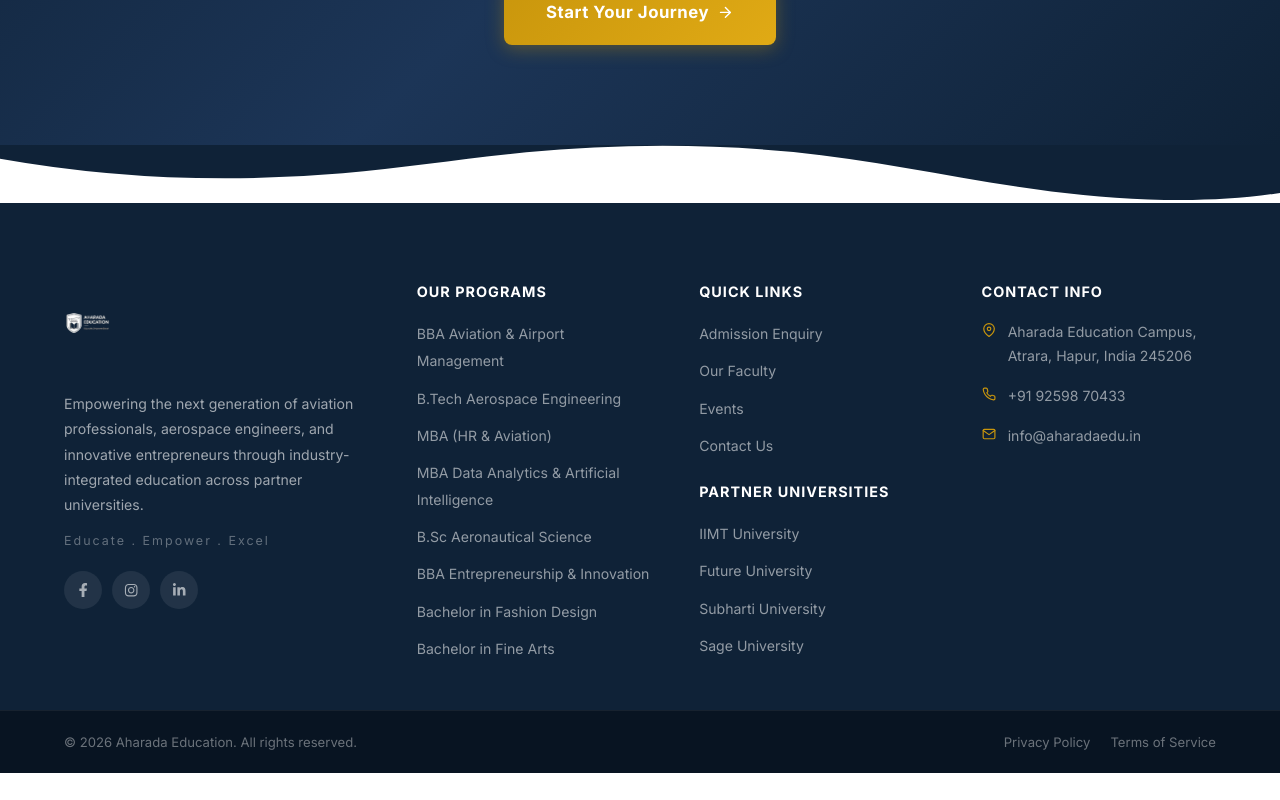
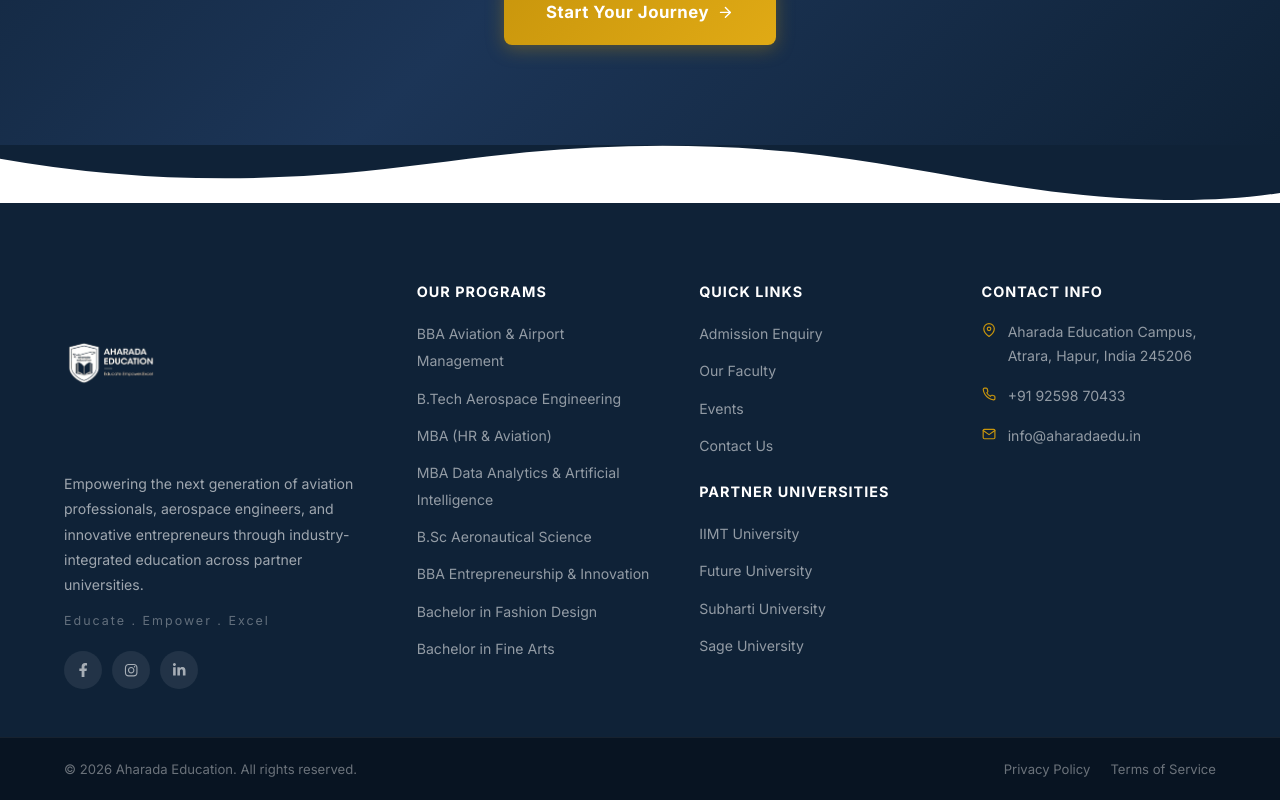
Before and after one commit to Nitin-data-domain/updated-ae, a React (Vite) app in the folder client/: page / in a window 1280 px wide. Shown: the part 7897-8697 px from the top of the page. Before the commit the page ends 8670 px from the top, so only its background shows below. Built offline with nearby package versions, Linux system fonts and the light colour scheme; no server answers.

Commit message:
feat: increase logo sizes in navbar and footer

```diff
--- a/client/src/components/Footer.jsx
+++ b/client/src/components/Footer.jsx
@@ -22,9 +22,9 @@ export default function Footer() {
                   src={aeLogoWhite}
                   alt="Aharada Education"
                   style={{
-                    height: '80px',
+                    height: '160px',
                     width: 'auto',
-                    maxWidth: '240px',
+                    maxWidth: '320px',
                     objectFit: 'contain',
                     objectPosition: 'left center',
                     display: 'block',
--- a/client/src/components/Logo.jsx
+++ b/client/src/components/Logo.jsx
@@ -1,7 +1,7 @@
 import aeLogoIcon from '../assets/ae-logo-icon.png'
 
 export default function Logo({ className = '', size = 'default' }) {
-  const heights = { small: 36, default: 60, large: 60, hero: 80 }
+  const heights = { small: 48, default: 80, large: 80, hero: 100 }
   const h = heights[size] || heights.default
 
   return (
```
